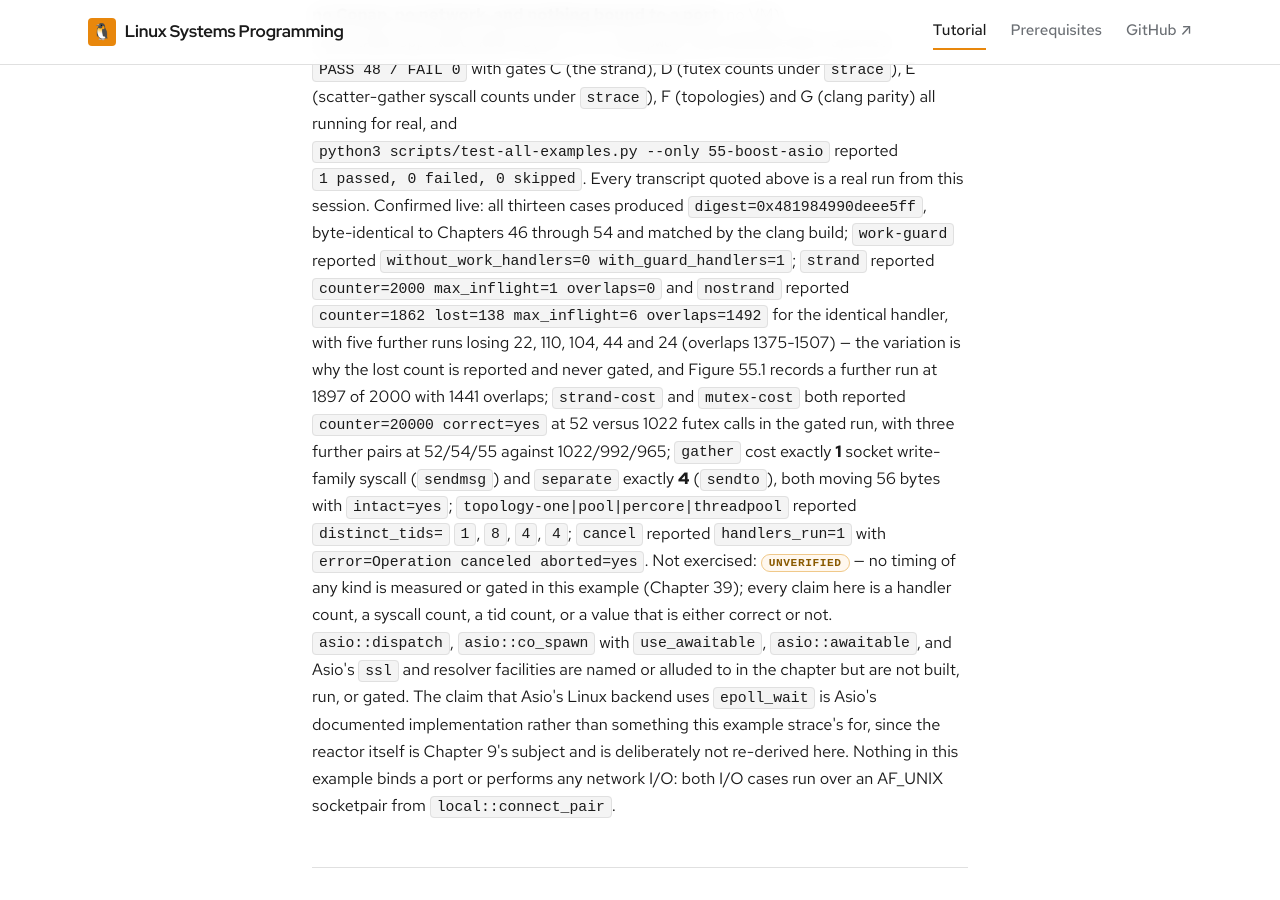
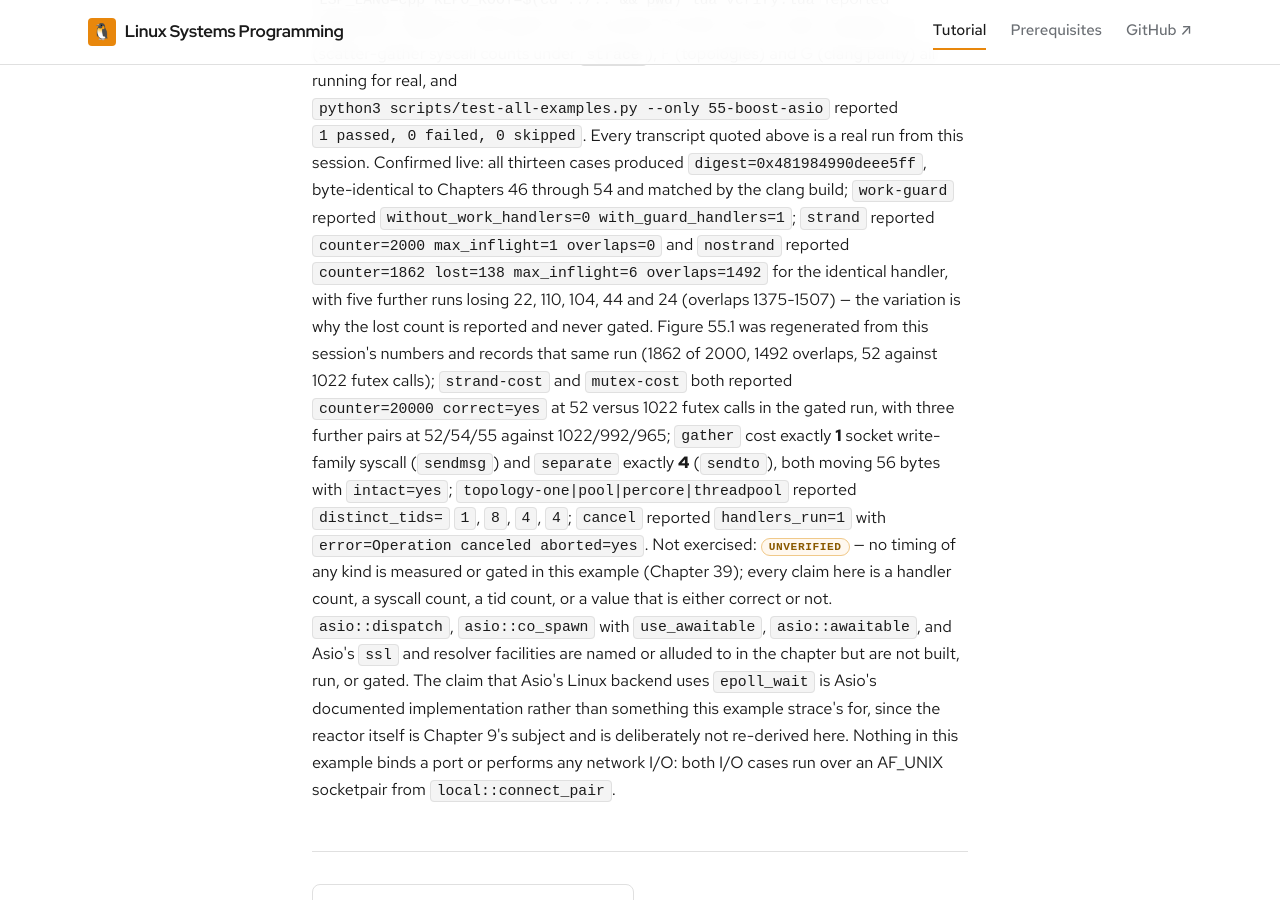
Before and after one commit to patterncatalyst/linux-systems-programming, a Jekyll site: the page built from _docs/55-boost-asio.md, in a window 1280 px wide and 900 px high, scrolled down 15683 px. Built offline with Jekyll 4.4.1, drawn with Linux system fonts in a browser that asks for light colours; some web fonts are replaced; some of the changed text lies outside the part shown.

Commit message:
docs(r24): regenerate Figure 55.1 from this session's numbers
The figure was rendered during the checkpoint session and carried that
run's magnitudes; the chapter quotes a later run. Both now agree.

  1897 of 2000 -> 1862 of 2000     (nostrand counter)
  overlaps 1441 -> 1492
  982 futex calls -> 1022          (mutex arm)
  61 futex calls -> 52             (strand arm)

No spec script for these figures is committed, so the paired .svg and
.excalidraw were edited in place. SVG text is text-anchor="middle" on a
fixed x, so the swap is positionally neutral; the excalidraw text elements
are left-aligned and carry width = len(text) * 6.05 at fontSize 11, so the
one string that changed length had its width recomputed. Dumped with
indent=1 to match generate_diagram.py, keeping the diff to 15 lines.

Also updated the four places carrying those numbers in prose: the
chapter's alt= text, the "What the gate asserts" paragraph, the status
footer, and the assets/diagrams/README.md catalogue row. The paragraph
now reads the figure as the quoted run with the five others as the
spread, which makes the same point about not gating on UB.

validate.py OK; all 12 chapter code blocks still verbatim; SVG parses.

```diff
--- a/_docs/55-boost-asio.md
+++ b/_docs/55-boost-asio.md
@@ -25,7 +25,7 @@
 
 {% include excalidraw.html
    file="55-strand-not-a-mutex"
-   alt="The same handler, the same 8 threads and the same io_context posted two ways, and a lower band pricing the alternative. The upper left amber box, post(strand, handler), reports an unsynchronized counter reaching 2000 of 2000 and correct, with max_inflight equals 1 and overlaps equals 0, annotated that 8 threads ran handlers and no two ran at once. The upper right dashed ghost box, post(io_context, handler), reports the same counter reaching only 1897 of 2000 with max_inflight equals 6 and overlaps equals 1441 -- a real data race visible as a wrong number rather than a sanitizer warning -- annotated that the lost count is undefined behaviour and is reported rather than gated, while the overlap is what verify.lua asserts because it is measured with atomics and well defined. The lower band contrasts two correct mechanisms: std::mutex, which BLOCKS a thread into futex FUTEX_WAIT, at 982 futex calls for 20,000 increments, against an amber strand, which DEFERS the handler and returns the thread to the pool, at 61 futex calls for the identical 20,000 increments. A closing amber note observes that a strand costs no lock and no blocked thread, and pays instead in ordering. Footnotes record that the futex counts were measured with ch51's method, strace -f -c -e trace=futex, and are gated as a ratio rather than as magnitudes because they move with scheduling, and that everything was measured on the Fedora 44 reference host with Boost 1.90.0 and GCC 16.1.1."
+   alt="The same handler, the same 8 threads and the same io_context posted two ways, and a lower band pricing the alternative. The upper left amber box, post(strand, handler), reports an unsynchronized counter reaching 2000 of 2000 and correct, with max_inflight equals 1 and overlaps equals 0, annotated that 8 threads ran handlers and no two ran at once. The upper right dashed ghost box, post(io_context, handler), reports the same counter reaching only 1862 of 2000 with max_inflight equals 6 and overlaps equals 1492 -- a real data race visible as a wrong number rather than a sanitizer warning -- annotated that the lost count is undefined behaviour and is reported rather than gated, while the overlap is what verify.lua asserts because it is measured with atomics and well defined. The lower band contrasts two correct mechanisms: std::mutex, which BLOCKS a thread into futex FUTEX_WAIT, at 1022 futex calls for 20,000 increments, against an amber strand, which DEFERS the handler and returns the thread to the pool, at 52 futex calls for the identical 20,000 increments. A closing amber note observes that a strand costs no lock and no blocked thread, and pays instead in ordering. Footnotes record that the futex counts were measured with ch51's method, strace -f -c -e trace=futex, and are gated as a ratio rather than as magnitudes because they move with scheduling, and that everything was measured on the Fedora 44 reference host with Boost 1.90.0 and GCC 16.1.1."
    caption="Figure 55.1 — one handler, two executors: a strand serializes without a lock, and the arm without one loses increments for real" %}
 
 > **Tools used** — `g++` and `cmake` (host; gated by `scripts/check-host.sh` as
@@ -161,9 +161,9 @@
 at all is entirely legal, and a test that failed on it would be wrong, not the
 run.
 
-The magnitudes bear that out. Five consecutive runs on this host lost 22, 110,
-104, 44, and 24 increments — Figure 55.1 records yet another one, at 1897 of
-2000. Every one of those is the same defect and none of them is a number to
+The magnitudes bear that out. Figure 55.1 records the run quoted above, at 1862
+of 2000; five further runs on this host lost 22, 110, 104, 44, and 24 increments
+instead. Every one of those is the same defect and none of them is a number to
 quote as *the* answer. Over those same runs `overlaps` was 1375 to 1507 and
 `max_inflight` 5 to 6, never remotely near zero, which is why the overlap is the
 assertion: it is measured with atomics, it is well defined, and it is a real
@@ -571,8 +571,9 @@
 <code>nostrand</code> reported <code>counter=1862 lost=138 max_inflight=6
 overlaps=1492</code> for the identical handler, with five further runs losing 22,
 110, 104, 44 and 24 (overlaps 1375-1507) — the variation is why the lost count is
-reported and never gated, and Figure 55.1 records a further run at 1897 of 2000
-with 1441 overlaps; <code>strand-cost</code> and <code>mutex-cost</code> both
+reported and never gated. Figure 55.1 was regenerated from this session's numbers
+and records that same run (1862 of 2000, 1492 overlaps, 52 against 1022 futex
+calls); <code>strand-cost</code> and <code>mutex-cost</code> both
 reported <code>counter=20000 correct=yes</code> at 52 versus 1022 futex calls in
 the gated run, with three further pairs at 52/54/55 against 1022/992/965;
 <code>gather</code> cost exactly <strong>1</strong> socket write-family syscall
```
Also changed, not shown: _plans/r24-ch55-plan.md (+9 -3 lines), assets/diagrams/README.md (+1 -1 lines), assets/diagrams/55-strand-not-a-mutex.svg, 1 other file.
